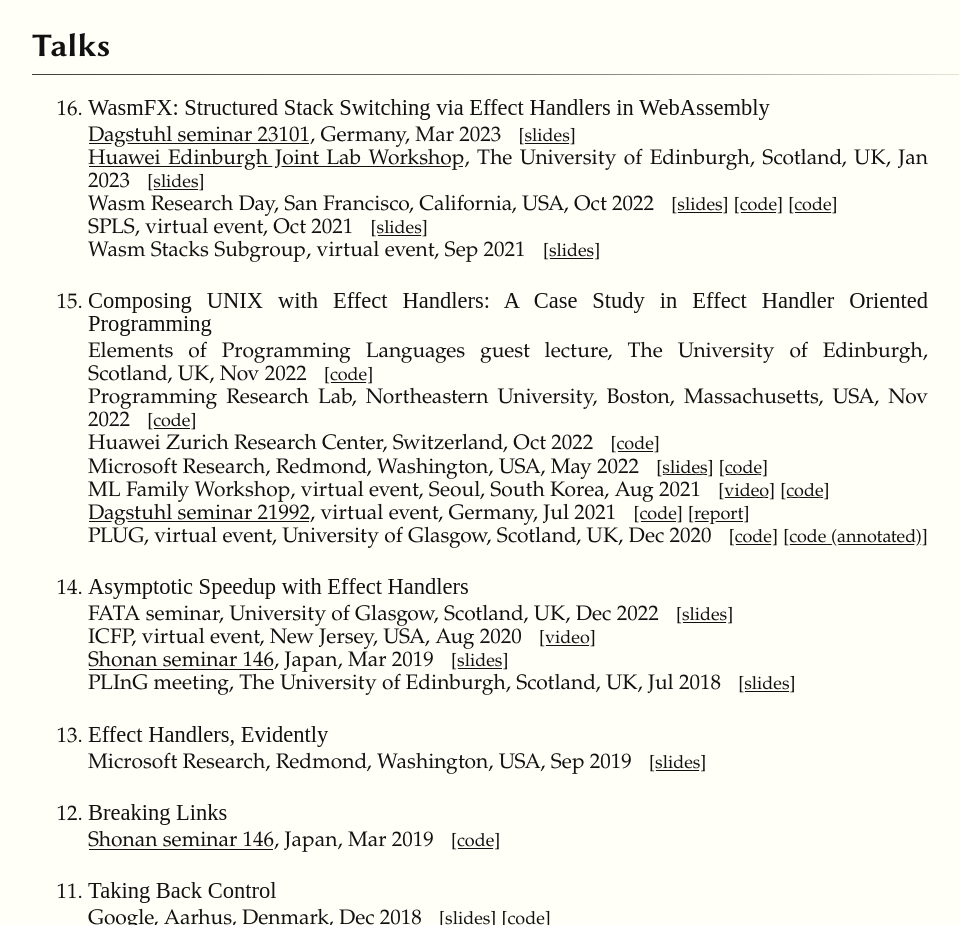
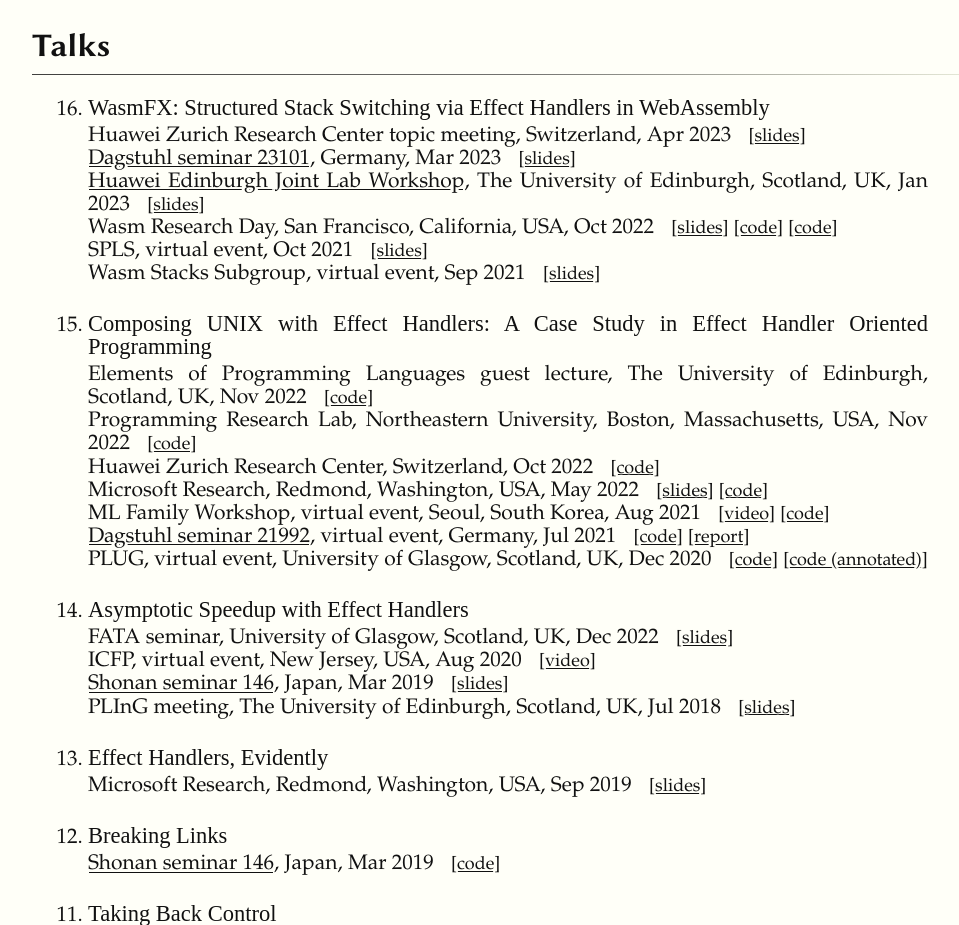
Before and after one commit to dhil/dhil.net, a plain HTML site: page index.html in a window 1280 px wide. Shown: the part 3400-4325 px from the top of the page, without its empty margins (128-1087 px from the left). Drawn offline with Linux system fonts and the light colour scheme; a web font is replaced by a local one.

Commit message:
Add Apr 26 2023 talk

```diff
--- a/index.html
+++ b/index.html
@@ -18,10 +18,6 @@
     <meta property="twitter:title" content="Daniel Hillerström | Huawei Zurich Research Center, Switzerland">
     <meta property="twitter:description" content="Daniel Hillerström is a senior programming languages researcher at the Huawei Zurich Research Center in Switzerland.">
     <meta property="twitter:image" content="https://dhil.net/static/images/danielhillerstrom.jpg">
-    <!-- Fonts -->
-    <!-- <link rel="preconnect" href="https://fonts.gstatic.com"> -->
-    <!-- <link href="https://fonts.googleapis.com/css2?family=Source+Code+Pro:wght@400&display=swap" rel="stylesheet"> -->
-    <!-- ./Fonts -->
     <!-- Styles -->
     <link rel="stylesheet" type="text/css" href="static/css/normalize.css">
     <link rel="stylesheet" type="text/css" href="static/css/style.css">
@@ -371,6 +367,16 @@
              <ul class="talk">
                <li class="title">WasmFX: Structured Stack Switching via Effect Handlers in WebAssembly</li>
                <li class="instances">
+                 <ul>
+                   <li class="event">Huawei Zurich Research Center topic meeting, Switzerland, Apr 2023</li>
+                   <li class="misc">
+                     <ul class="attachments">
+                       <li><a href="/research/talks/wasmfx-huawei-zrc2023.pdf">slides</a></li>
+                       <!-- <li><a href="/research/talks/co.wast">code</a></li> -->
+                       <!-- <li><a href="/research/talks/coseq.wast">code</a></li> -->
+                     </ul>
+                   </li>
+                 </ul>
                  <ul>
                    <li class="event"><a href="https://www.dagstuhl.de/de/seminars/seminar-calendar/seminar-details/23101">Dagstuhl seminar 23101</a>, Germany, Mar 2023</li>
                    <li class="misc">
@@ -765,7 +771,7 @@
        </section>
     </article>
     <div class="sticky-footer">
-      <p>Last modified on <time id="last-modified" datetime="2023-04-26T18:56:46+0200">2023-04-26T18:56:46+0200</time>.</p>
+      <p>Last modified on <time id="last-modified" datetime="2023-04-26T18:58:56+0200">2023-04-26T18:58:56+0200</time>.</p>
     </div>
 </body>
 </html>
```
Also changed, not shown: index.template.html (+10 -4 lines).
